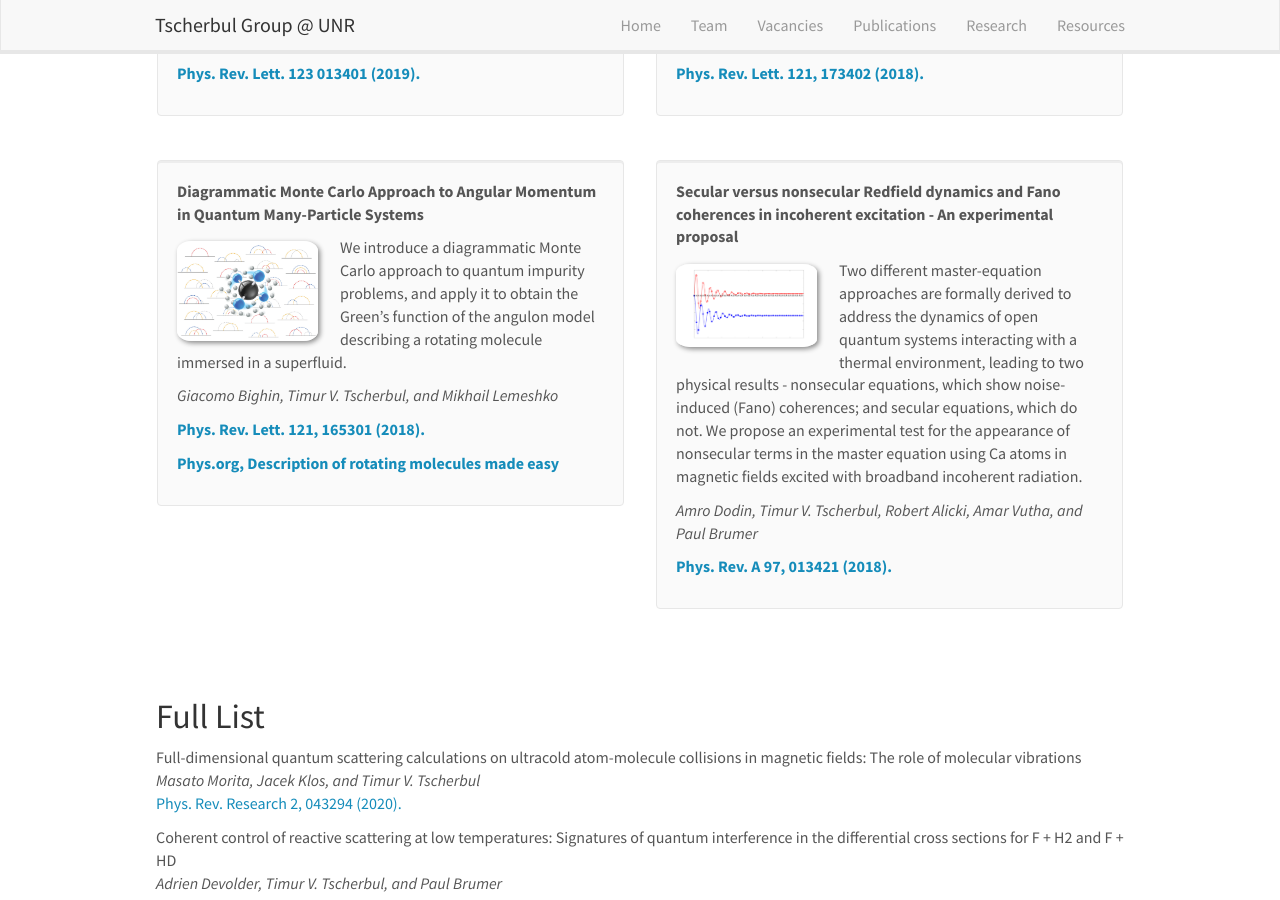
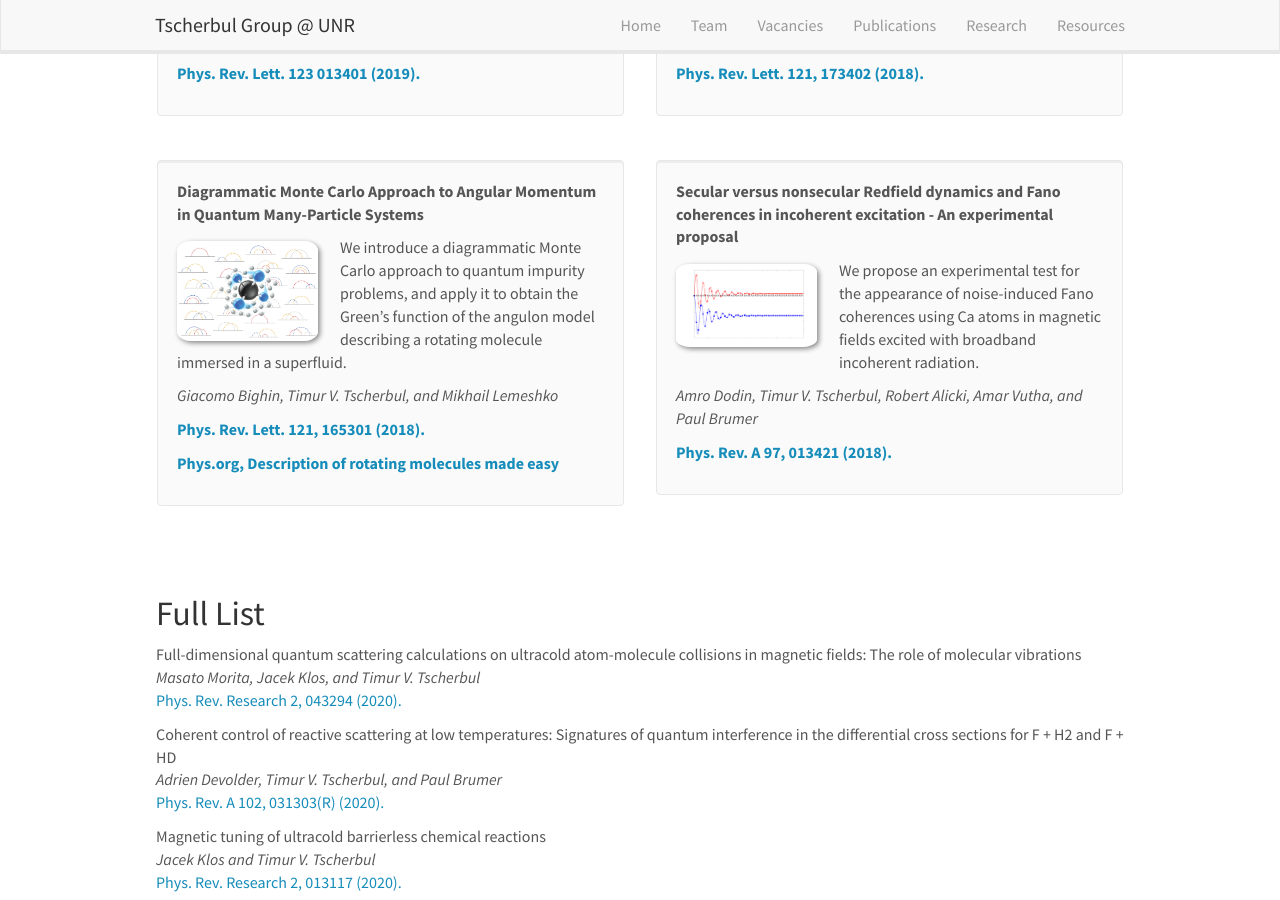
Before and after one commit to tscherbul/tscherbul.github.io, a Jekyll site: the page built from _pages/publications.md, in a window 1280 px wide and 900 px high, scrolled down 1288 px. Built offline with Jekyll 4.4.1, drawn with Linux system fonts in a browser that asks for light colours; nearby versions of some CDN libraries.

Commit message:
Update publist.yml

```diff
--- a/_data/publist.yml
+++ b/_data/publist.yml
@@ -72,7 +72,7 @@
 
 - title: "Secular versus nonsecular Redfield dynamics and Fano coherences in incoherent excitation - An experimental proposal"
   image: 2018-PRA-nonsecular.png
-  description: Two different master-equation approaches are formally derived to address the dynamics of open quantum systems interacting with a thermal environment, leading to two physical results - nonsecular equations, which show noise-induced (Fano) coherences; and secular equations, which do not. We propose an experimental test for the appearance of nonsecular terms in the master equation using Ca atoms in magnetic fields excited with broadband incoherent radiation.
+  description: We propose an experimental test for the appearance of noise-induced Fano coherences using Ca atoms in magnetic fields excited with broadband incoherent radiation.
   authors: Amro Dodin, Timur V. Tscherbul, Robert Alicki, Amar Vutha, and Paul Brumer
   link:
     url: https://journals.aps.org/pra/abstract/10.1103/PhysRevA.97.013421
```
